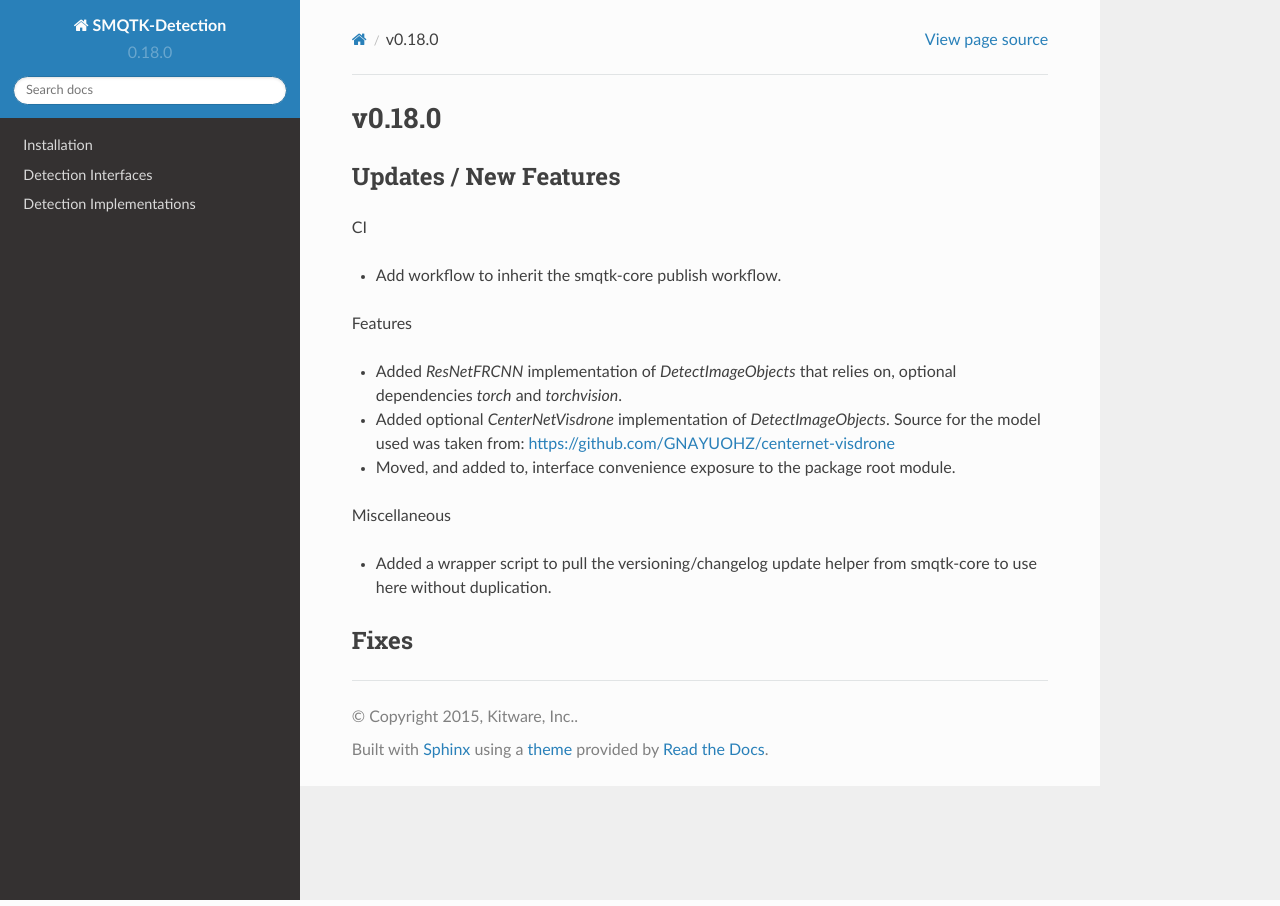
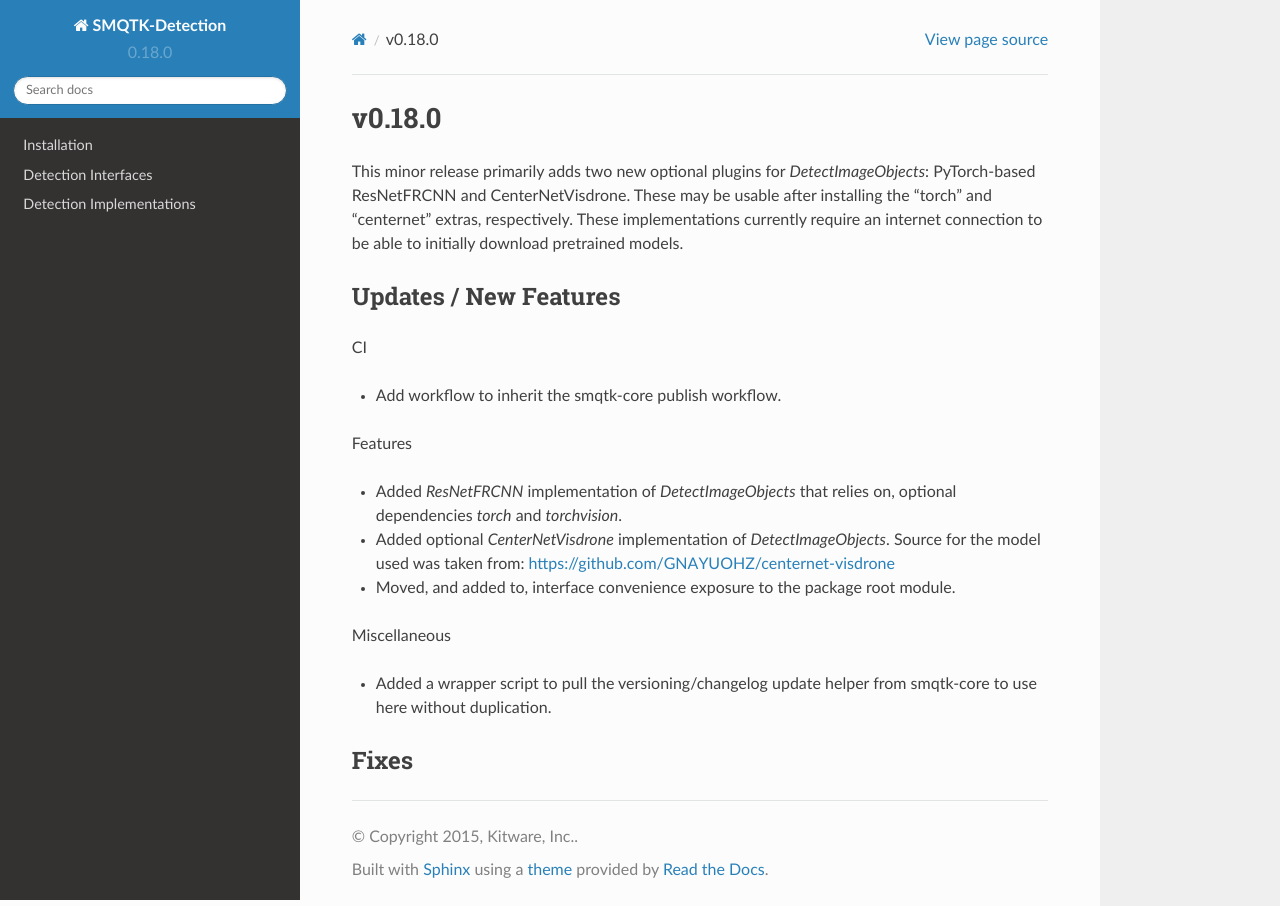
Before and after one commit to Kitware/SMQTK-Detection, a Sphinx documentation site: the page built from docs/release_notes/v0.18.0.rst, in a window 1280 px wide. Built offline with Sphinx 7.4.7 and the Read the Docs theme 2.0.0, drawn with Linux system fonts in a browser that asks for light colours; pages that are not in the unit, such as notebooks, are missing from menus; the version number is read from the project's files by our own code.

Commit message:
Add summary to version release notes

```diff
--- a/docs/release_notes/v0.18.0.rst
+++ b/docs/release_notes/v0.18.0.rst
@@ -1,5 +1,11 @@
 v0.18.0
 =======
+This minor release primarily adds two new optional plugins for
+`DetectImageObjects`: PyTorch-based ResNetFRCNN and CenterNetVisdrone.
+These may be usable after installing the "torch" and "centernet" extras,
+respectively.
+These implementations currently require an internet connection to be able to
+initially download pretrained models.
 
 Updates / New Features
 ----------------------
```
